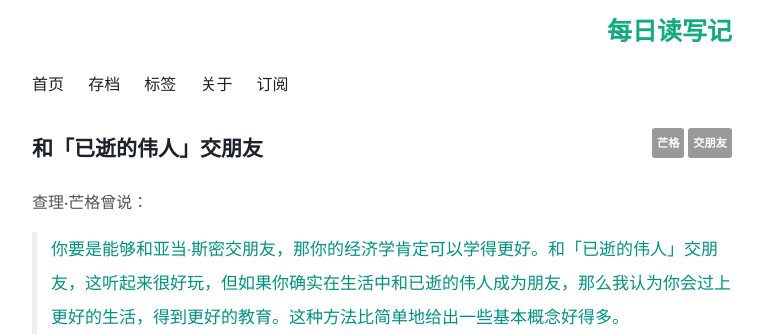
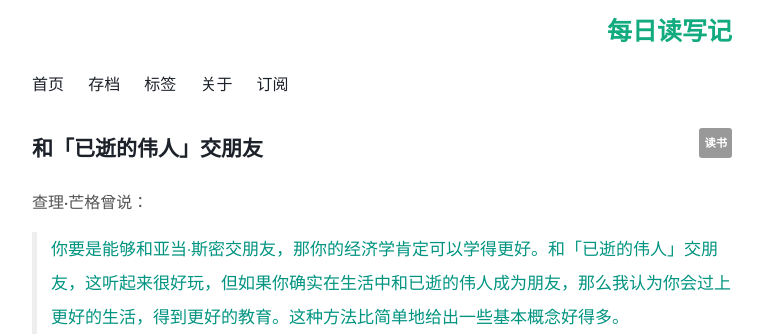
Before and after one commit to Turbo-Snail/ReadingCard, a Jekyll site: the page built from _posts/2017-06-21-MakeFriends.md, in a window 1280 px wide. Shown: the top 336 px of the page, without its empty margins (258-1021 px from the left). Built offline with Jekyll 4.4.1, drawn with Linux system fonts in a browser that asks for light colours; comment, search, counter and statistics services are not loaded.

Commit message:
Update 2017-06-21-MakeFriends.md

```diff
--- a/_posts/2017-06-21-MakeFriends.md
+++ b/_posts/2017-06-21-MakeFriends.md
@@ -2,8 +2,7 @@
 layout: post
 title: 和「已逝的伟人」交朋友
 tags:
-- 交朋友
-- 芒格
+- 读书
 status: publish
 type: post
 published: true
```
